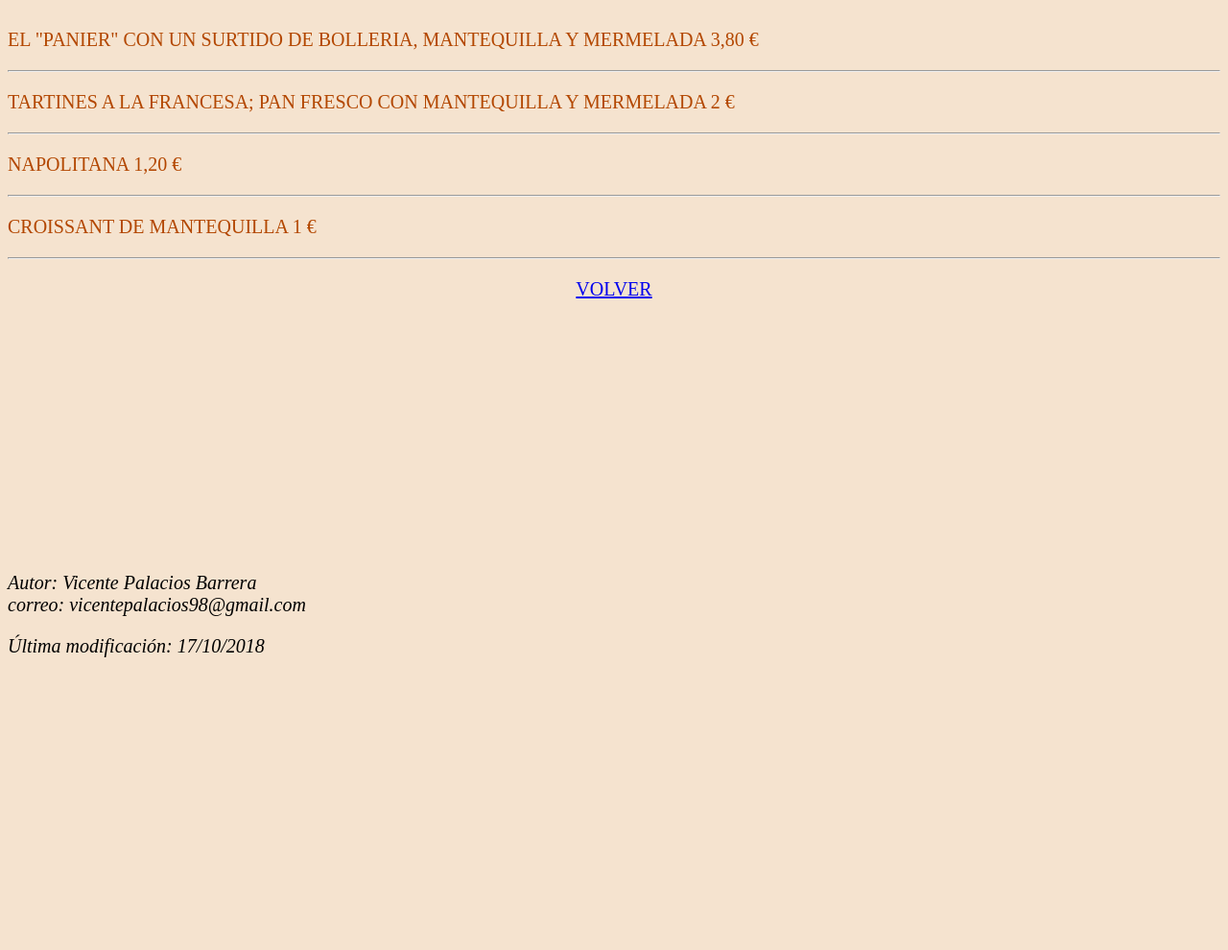
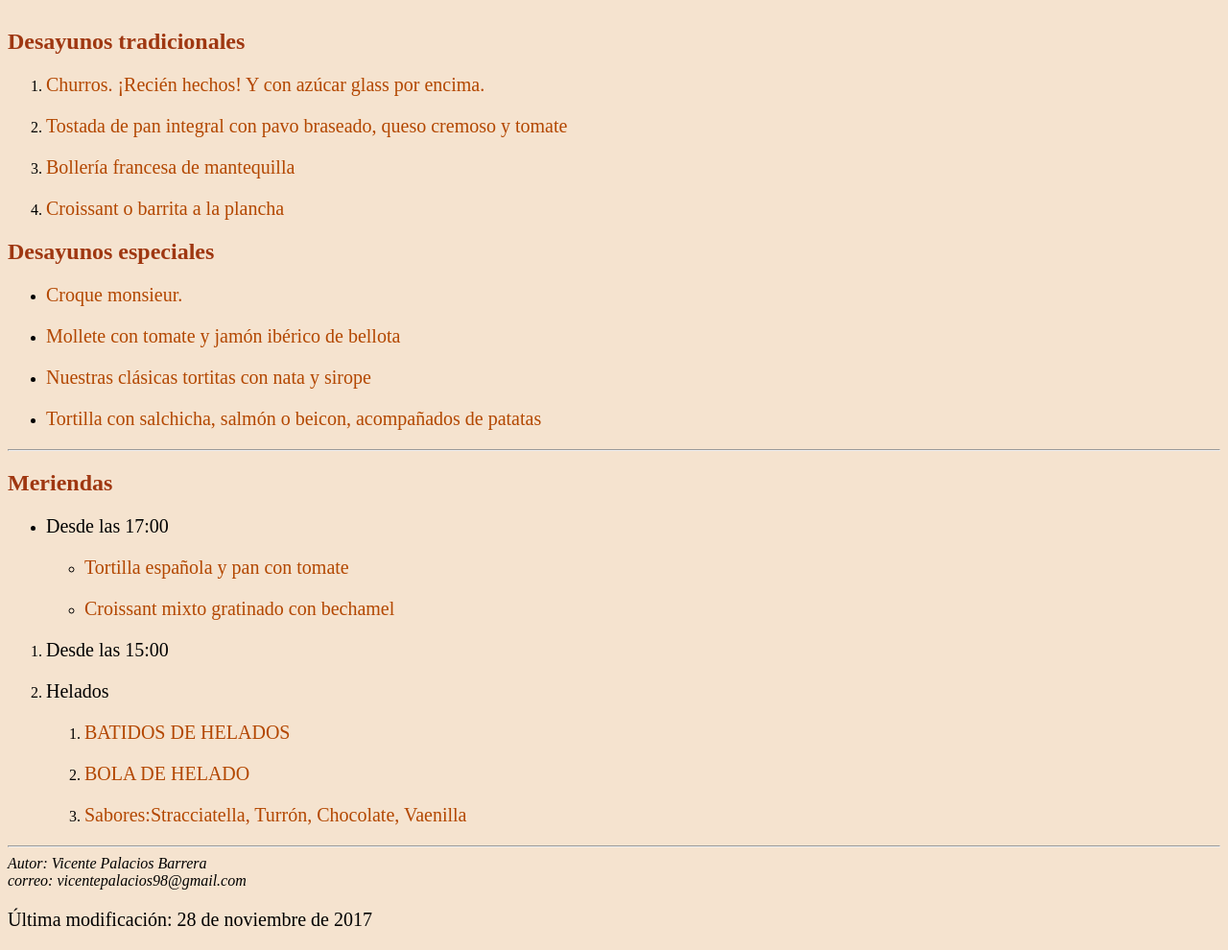
Before and after one commit to CentoVG/practica8, a plain HTML site: page lacarta.html in a window 1280 px wide. Shown: the part 95-1085 px from the top of the page at 96% size. Before the commit the page ends 800 px from the top, so only its background shows below. Drawn offline with Linux system fonts and the light colour scheme.

Commit message:
practica acabada

```diff
--- a/lacarta.html
+++ b/lacarta.html
@@ -9,6 +9,11 @@
             background-color: #F5E3CF;
         }
 
+        h2{
+            font-weight: bold;
+            color: #9f3711;
+        }
+
        h1#titulo{
             font-weight: bold;
             font-size: 50px;
@@ -17,20 +22,13 @@
             text-align: center;
         }
 
-        body{
-            background-color: #F5E3CF;
-        }
-
-        p.parrafo{
+        p{
             color:#B34700;
             font-size: 20px;
         }
 
-        footer{
-            font-style: oblique;
-            font-size: 20px;
-            position: absolute;
-            bottom: 0%;
+        p.negro{
+            color: black;
         }
 
         .volver{
@@ -38,7 +36,6 @@
             font-size: 20px;
             color:#B34700;
         }
-
 
    </style>
 </head>
@@ -48,16 +45,49 @@
    </header>
    <main>
        <article>
-           <p class="parrafo">EL "PANIER" CON UN SURTIDO DE BOLLERIA, MANTEQUILLA Y MERMELADA 3,80 €</p><hr>
-           <p class="parrafo">TARTINES A LA FRANCESA; PAN FRESCO CON MANTEQUILLA Y MERMELADA 2 €</p><hr>
-           <p class="parrafo">NAPOLITANA 1,20 €</p><hr>
-           <p class="parrafo">CROISSANT DE MANTEQUILLA 1 €</p><hr>
-           <p class="volver"><a href="index.html">VOLVER</a></p>
+           <h2>Desayunos tradicionales</h2>
+           <ol>
+               <li><p>Churros. ¡Recién hechos! Y con azúcar glass por encima.</p></li>
+               <li><p>Tostada de pan integral con pavo braseado, queso cremoso y tomate</p></li>
+               <li><p>Bollería francesa de mantequilla</p></li>
+               <li><p>Croissant o barrita a la plancha</p></li>
+           </ol>
+           <h2>Desayunos especiales</h2>
+           <ul>
+                <li><p>Croque monsieur.</p></li>
+                <li><p>Mollete con tomate y jamón ibérico de bellota</p></li>
+                <li><p>Nuestras clásicas tortitas con nata y sirope</p></li>
+                <li><p>Tortilla con salchicha, salmón o beicon, acompañados de patatas</p></li>
+            </ul>
+           <hr>
        </article>
+       <article>
+            <h2>Meriendas</h2>
+            <ul>
+                <li><p class="negro">Desde las 17:00</p></li>
+                <ul>
+                    <li><p>Tortilla española y pan con tomate</p></li>
+                    <li><p>Croissant mixto gratinado con bechamel</p></li>
+                </ul>
+            </ul>
+            <ol>
+                <li><p class="negro">Desde las 15:00</p></li>
+                <li><p class="negro">Helados</p></li>
+                <ol>
+                    <li><p>BATIDOS DE HELADOS</p></li>
+                    <li><p>BOLA DE HELADO</p></li>
+                    <li><p>Sabores:Stracciatella, Turrón, Chocolate, Vaenilla</p></li>
+                </ol>
+            </ol>
+        </article>
    </main>
    <footer>
-        <p>Autor: Vicente Palacios Barrera<br>correo: vicentepalacios98@gmail.com</p>
-        <p>Última modificación: 17/10/2018</p>
-   </footer>
+       <hr>
+       <address>
+        Autor: Vicente Palacios Barrera<br>
+        correo: vicentepalacios98@gmail.com
+       </address>
+       <p class="negro">Última modificación: 28 de noviembre de 2017</p>
+</footer>
 </body>
 </html>
```
